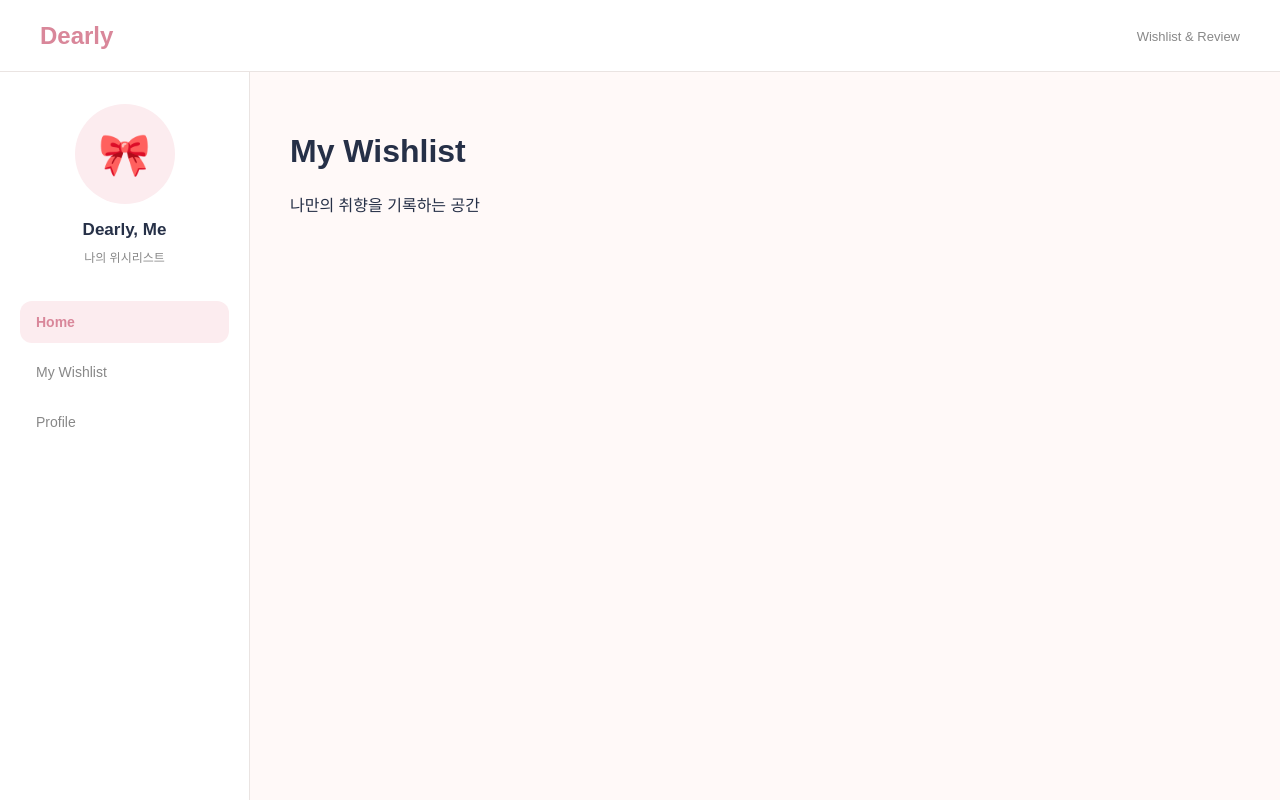
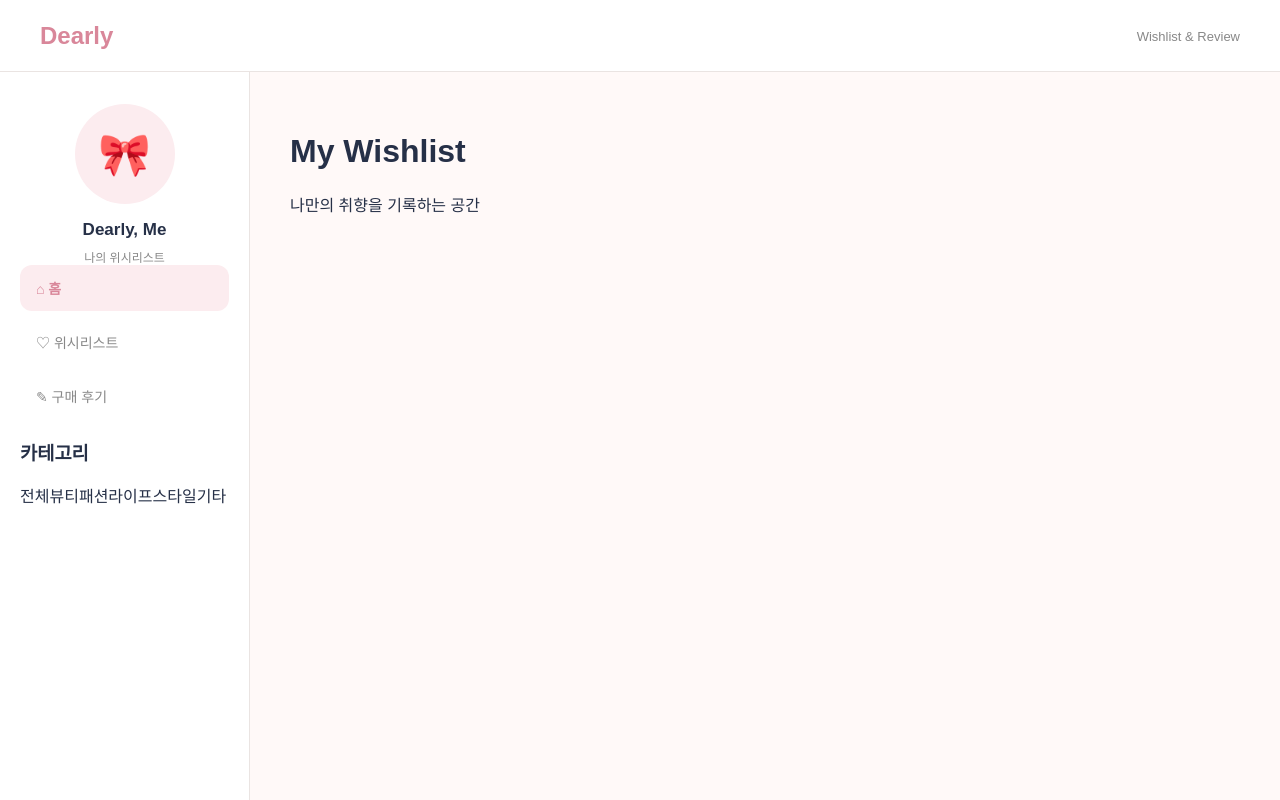
Before and after one commit to seongyeon-dev/Dearly, a React (Vite) app in the folder frontend/: page / in a window 1280 px wide. Built offline with nearby package versions, Linux system fonts and the light colour scheme.

Commit message:
feat: add sidebar navigation and categories

```diff
--- a/frontend/src/components/Sidebar/Sidebar.tsx
+++ b/frontend/src/components/Sidebar/Sidebar.tsx
@@ -1,28 +1,71 @@
+import { NavLink } from "react-router-dom";
 import styles from "./Sidebar.module.css";
+
+const categories = [
+  { name: "전체", value: "all" },
+  { name: "뷰티", value: "BEAUTY" },
+  { name: "패션", value: "FASHION" },
+  { name: "라이프스타일", value: "LIFESTYLE" },
+  { name: "기타", value: "OTHER" },
+];
 
 function Sidebar() {
   return (
     <aside className={styles.sidebar}>
-      <div className={styles.profile}>
+      {/* 프로필 */}
+      <NavLink to="/profile" className={styles.profile}>
         <div className={styles.avatar}>🎀</div>
-
         <h2>Dearly, Me</h2>
         <p>나의 위시리스트</p>
+      </NavLink>
+
+      {/* 메뉴 */}
+      <nav className={styles.navigation}>
+        <NavLink
+          to="/"
+          end
+          className={({ isActive }) =>
+            isActive ? `${styles.menu} ${styles.active}` : styles.menu
+          }
+        >
+          <span>⌂</span> 홈
+        </NavLink>
+
+        <NavLink
+          to="/wishlist"
+          className={({ isActive }) =>
+            isActive ? `${styles.menu} ${styles.active}` : styles.menu
+          }
+        >
+          <span>♡</span> 위시리스트
+        </NavLink>
+
+        <NavLink
+          to="/reviews"
+          className={({ isActive }) =>
+            isActive ? `${styles.menu} ${styles.active}` : styles.menu
+          }
+        >
+          <span>✎</span> 구매 후기
+        </NavLink>
+      </nav>
+
+      {/* 카테고리 */}
+      <div className={styles.categorySection}>
+        <h3>카테고리</h3>
+
+        <div className={styles.categoryList}>
+          {categories.map((category) => (
+            <NavLink
+              key={category.value}
+              to={`/wishlist?category=${category.value}`}
+              className={styles.categoryItem}
+            >
+              {category.name}
+            </NavLink>
+          ))}
+        </div>
       </div>
-
-      <nav className={styles.navigation}>
-        <a href="/" className={styles.active}>
-          Home
-        </a>
-
-        <a href="/wishlist">
-          My Wishlist
-        </a>
-
-        <a href="/profile">
-          Profile
-        </a>
-      </nav>
     </aside>
   );
 }
```
